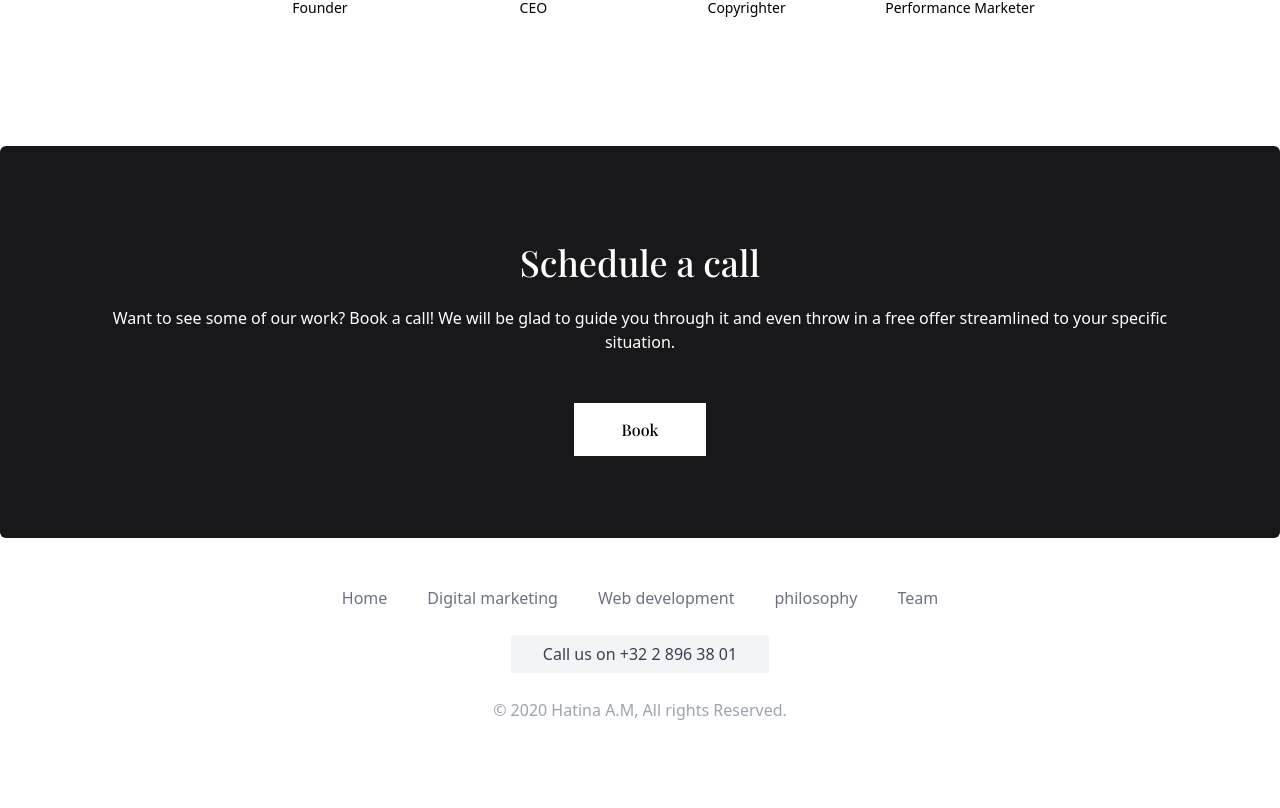
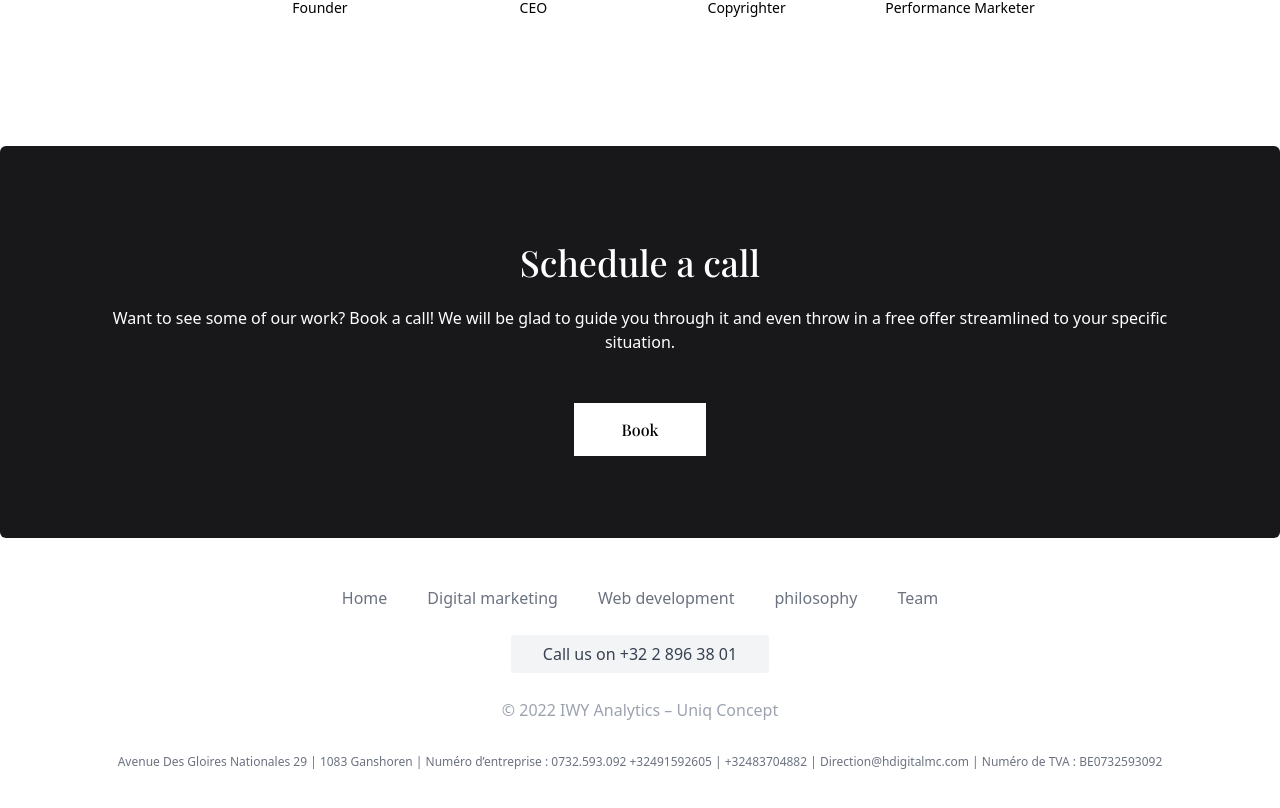
Before and after one commit to iwya-analytics/frontend-iwya, a Next.js app: page / in a window 1280 px wide. Shown: the part 2794-3602 px from the top of the page. Before the commit the page ends 3564 px from the top, so only its background shows below. Built offline with nearby package versions, Linux system fonts and the light colour scheme.

Commit message:
update footer info

```diff
--- a/components/Footer.js
+++ b/components/Footer.js
@@ -25,7 +25,10 @@ function Footer() {
         <span className="bg-gray-100 py-2 px-8 rounded"> Call us on +32 2 896 38 01 </span>
           </p>
         <p className="mt-4 text-center text-base leading-6 text-gray-400">
-          &copy; 2020 Hatina A.M, All rights Reserved.
+          &copy; 2022 IWY Analytics – Uniq Concept
+        </p>
+        <p className='text-xs text-center text-gray-500'>
+        Avenue Des Gloires Nationales 29 | 1083 Ganshoren | Numéro d’entreprise : 0732.593.092 +32491592605 | +32483704882 | Direction@hdigitalmc.com | Numéro de TVA : BE0732593092
         </p>
       </div>
     </footer>
```
